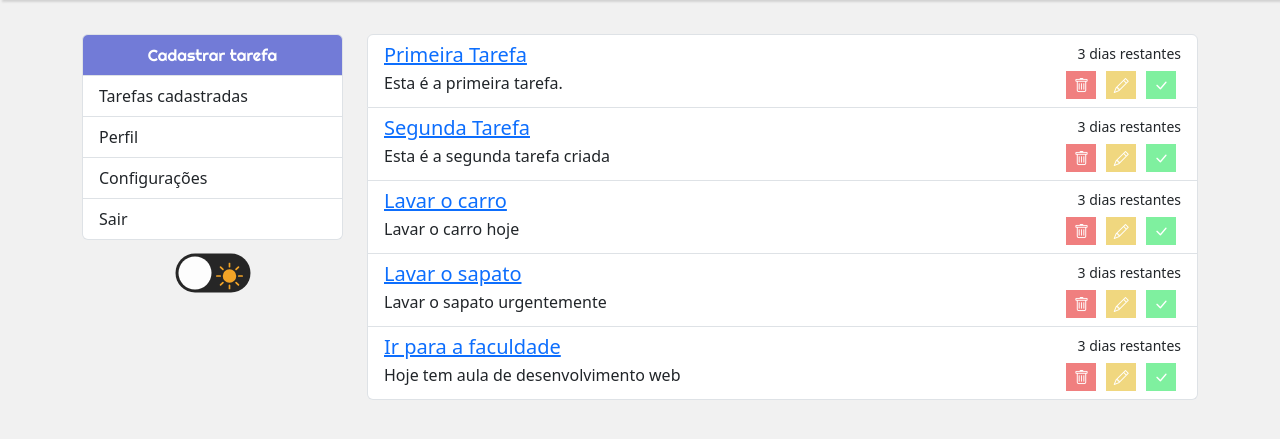
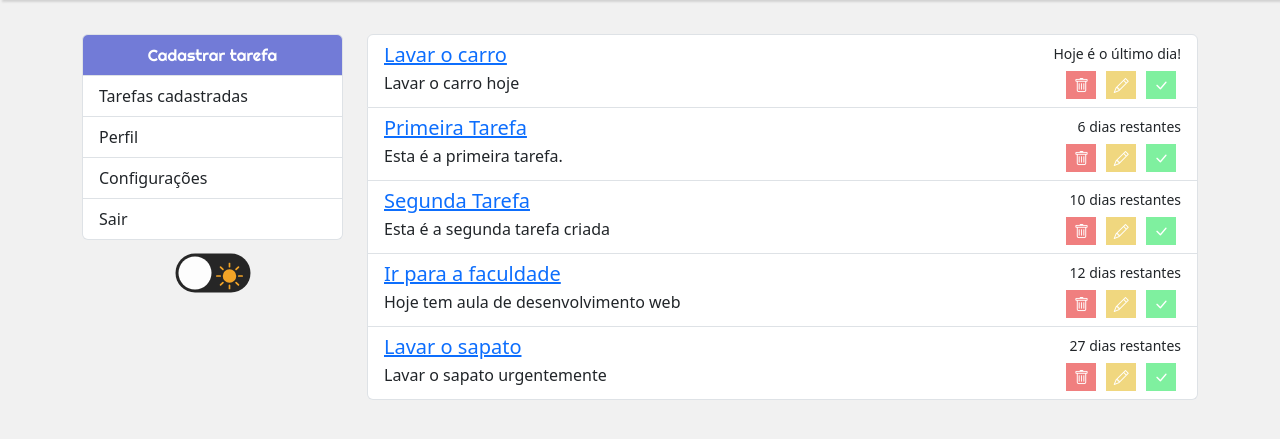
Before and after one commit to MarcusCarvalho21/Projeto-DevWeb, a Django app: page / in a window 1280 px wide. Shown: the part 97-536 px from the top of the page. Run offline with Django 4.2, Linux system fonts and the light colour scheme; data comes from the database, SQL or seed files in the repository; some libraries are stand-ins or nearby versions.

Commit message:
Adiconando sistema de dias das tarefas

```diff
--- a/tarefas/templates/tarefas/home.html
+++ b/tarefas/templates/tarefas/home.html
@@ -15,7 +15,7 @@
                         {% with encoded_id=tarefa.id|base64_encode %}
                             <h5 class="mb-1" ><a href="{% url 'verTarefa' encoded_id=encoded_id %}">{{ tarefa.titulo }}</a></h5>
                         {% endwith %}
-                    <small>3 dias restantes</small>
+                        <small class="tempoRestante" data-termino="{{ tarefa.termino }}">{{ tarefa.termino }}</small>
                     </div>
                     <div class="d-flex w-100 justify-content-between">
                         <p class="mb-1">{{ tarefa.descricao|default:"-" }}</p>
@@ -32,4 +32,32 @@
             <p>Sem tarefas cadastradas</p>
     {% endif %}
 </div>
+<script src="https://cdnjs.cloudflare.com/ajax/libs/moment.js/2.29.1/moment.min.js"></script>
+
+<script>
+    //Script para cálcular os dias restantes das tarefas
+
+    var elementosTempoRestante = document.querySelectorAll('.tempoRestante');
+    elementosTempoRestante.forEach(function(elementoTempoRestante) {
+        var dataDeTerminoDoDB = elementoTempoRestante.getAttribute('data-termino');
+        var partesData = dataDeTerminoDoDB.split(" de ");
+        var dia = parseInt(partesData[0]);
+        var mes = partesData[1];
+        var ano = parseInt(partesData[2]);
+        var meses = ["Janeiro", "Fevereiro", "Março", "Abril", "Maio", "Junho", "Julho", "Agosto", "Setembro", "Outubro", "Novembro", "Dezembro"];
+        var mesNumero = meses.indexOf(mes);
+        var dataDeTermino = new Date(ano, mesNumero, dia);
+        var dataAtual = new Date();
+        dataAtual.setHours(0, 0, 0, 0);
+        var diferencaEmMilissegundos = dataDeTermino - dataAtual;
+        var diferencaEmDias = Math.ceil(diferencaEmMilissegundos / (1000 * 60 * 60 * 24));
+        if (diferencaEmDias === 0) {
+            elementoTempoRestante.innerText = 'Hoje é o último dia!';
+        } else if (diferencaEmDias < 0) {
+            elementoTempoRestante.innerText = 'Esta tarefa já está atrasada!';
+        } else {
+            elementoTempoRestante.innerText = diferencaEmDias + ' dias restantes';
+        }
+    });
+</script>
 {% endblock  %}
--- a/tarefas/views.py
+++ b/tarefas/views.py
@@ -12,7 +12,7 @@ def home(request):
             tarefa = form.save(commit=False)
             tarefa.done = 'doing'
             tarefa.save()
-    tarefas = Tarefas.objects.all().order_by('-criado_em')
+    tarefas = Tarefas.objects.all().order_by('termino')
     return render(request, "tarefas/home.html", {"tarefas": tarefas})
 
 def verTarefa(request, encoded_id):
```
Lines whose indentation alone changed are shown as unchanged.
